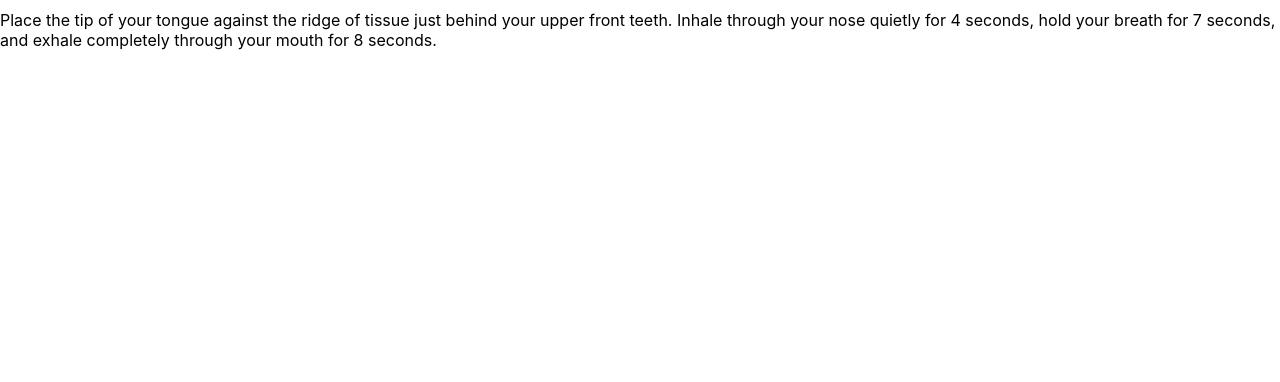
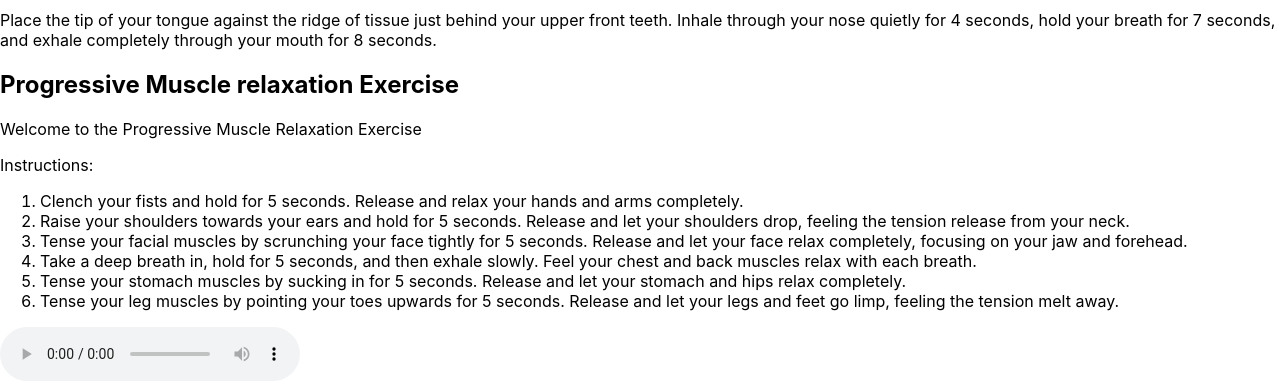
Before and after one commit to urielMart27/PatientZero, a React (Create React App) app: page /therapytools in a window 1280 px wide. Shown: the part 1537-1919 px from the top of the page. Before the commit the page ends 1603 px from the top, so only its background shows below. Built offline with nearby package versions, Linux system fonts and the light colour scheme.

Commit message:
Creation of Progressive Muscle Relaxation Component

```diff
--- a/src/App.jsx
+++ b/src/App.jsx
@@ -9,6 +9,8 @@ import HomePage from "./pages/homepage/homepage";
 import TherapyOptionsPage from "./pages///therapyoptionspage/therapyoptionspage"
 import MyProgressPage from "./pages/myprogresspage/myprogresspage";
 import TherapyToolsPage from "./pages/therapytoolspage/therapytoolspage";
+import ResourcesPage from "./pages/resourcespage/resourcespage";
+
 
 import NavBar from "./components/NavBar/navbar";
 
@@ -24,6 +26,8 @@ function App() {
           <Route path="/therapyoptions" element={<TherapyOptionsPage />} />
           <Route path="/myprogress" element={<MyProgressPage />} />
           <Route path="/therapytools" element={<TherapyToolsPage />} />
+          <Route path="/resources" element={<ResourcesPage />} />
+
 
 
       </Routes>
--- /dev/null
+++ b/src/components/progressivemusclerelaxation/progressivemusclerelaxation.jsx
@@ -0,0 +1,30 @@
+import React from "react";
+
+const ProgressiveMuscleRelaxation = () => {
+    return (
+        <div>
+            <h2>Progressive Muscle relaxation Exercise</h2>
+            <p>
+                Welcome to the Progressive Muscle Relaxation Exercise
+            </p>
+            <p>
+                Instructions:
+                <ol>
+                <li>Clench your fists and hold for 5 seconds. Release and relax your hands and arms completely.</li>
+          <li>Raise your shoulders towards your ears and hold for 5 seconds. Release and let your shoulders drop, feeling the tension release from your neck.</li>
+          <li>Tense your facial muscles by scrunching your face tightly for 5 seconds. Release and let your face relax completely, focusing on your jaw and forehead.</li>
+          <li>Take a deep breath in, hold for 5 seconds, and then exhale slowly. Feel your chest and back muscles relax with each breath.</li>
+          <li>Tense your stomach muscles by sucking in for 5 seconds. Release and let your stomach and hips relax completely.</li>
+          <li>Tense your leg muscles by pointing your toes upwards for 5 seconds. Release and let your legs and feet go limp, feeling the tension melt away.</li>
+                </ol>
+            </p>
+            <audio controls>
+            <source src="/src/audio/musclerelaxationaudio.mp3" type="audio/mpeg" />
+
+                Your Browser does not support the audio element
+            </audio>
+        </div>
+    );
+};
+
+export default ProgressiveMuscleRelaxation;
--- a/src/components/quickaccesspanel/QuickAccessPanel.jsx
+++ b/src/components/quickaccesspanel/QuickAccessPanel.jsx
@@ -15,7 +15,7 @@ const QuickAccessPanel = () => {
              <Link to="/myprogress">
              <button>Community</button>
              </Link>
-             <Link to="/myprogress">
+             <Link to="/resources">
              <button>Resources</button>
              </Link>
              <Link to="/myprogress">
--- /dev/null
+++ b/src/pages/resourcespage/resourcespage.jsx
@@ -0,0 +1,14 @@
+import React from "react";
+import MentalHealthArticles from "../../components/mentalhealtharticles/mentalhealtharticles";
+
+const ResourcesPage = () => {
+    return (
+        <div className="resources-page">
+            <h1>Resources</h1>
+            <MentalHealthArticles />
+
+        </div>
+    );
+};
+
+export default ResourcesPage;
--- a/src/pages/therapytoolspage/therapytoolspage.jsx
+++ b/src/pages/therapytoolspage/therapytoolspage.jsx
@@ -1,5 +1,6 @@
 import React from "react";
 import BreathingExercises from "../../components/breathingexercises/breathingexercises";
+import ProgressiveMuscleRelaxation from "../../components/progressivemusclerelaxation/progressivemusclerelaxation";
 
 const TherapyToolsPage = () => {
     return (
@@ -7,6 +8,7 @@ const TherapyToolsPage = () => {
             <h1>Therapy Tools</h1>
 
             <BreathingExercises />
+            <ProgressiveMuscleRelaxation />
         </div>
     );
 };
```
Also changed, not shown: 1 other file (tests, documents, lock files or other folders).
